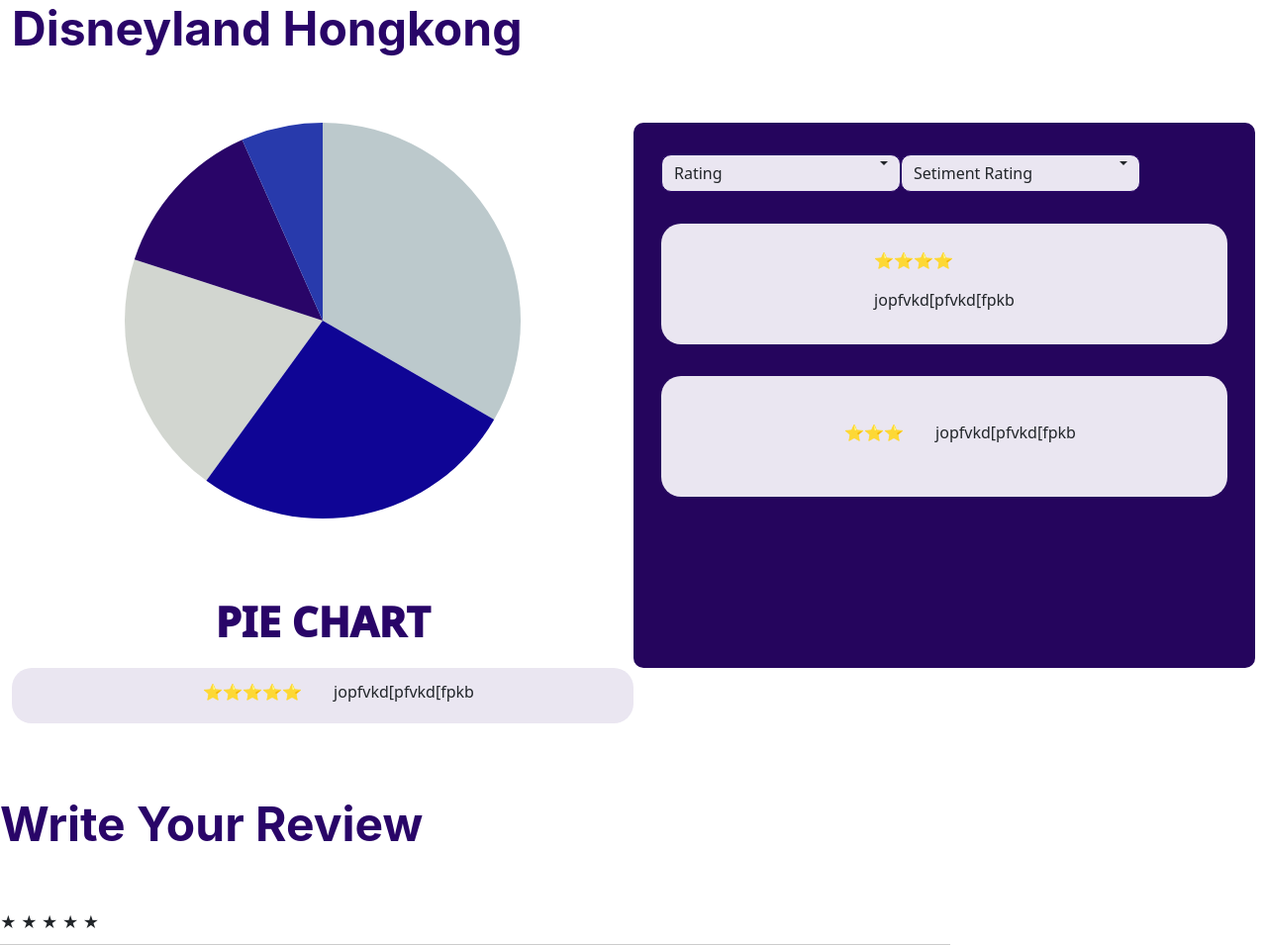
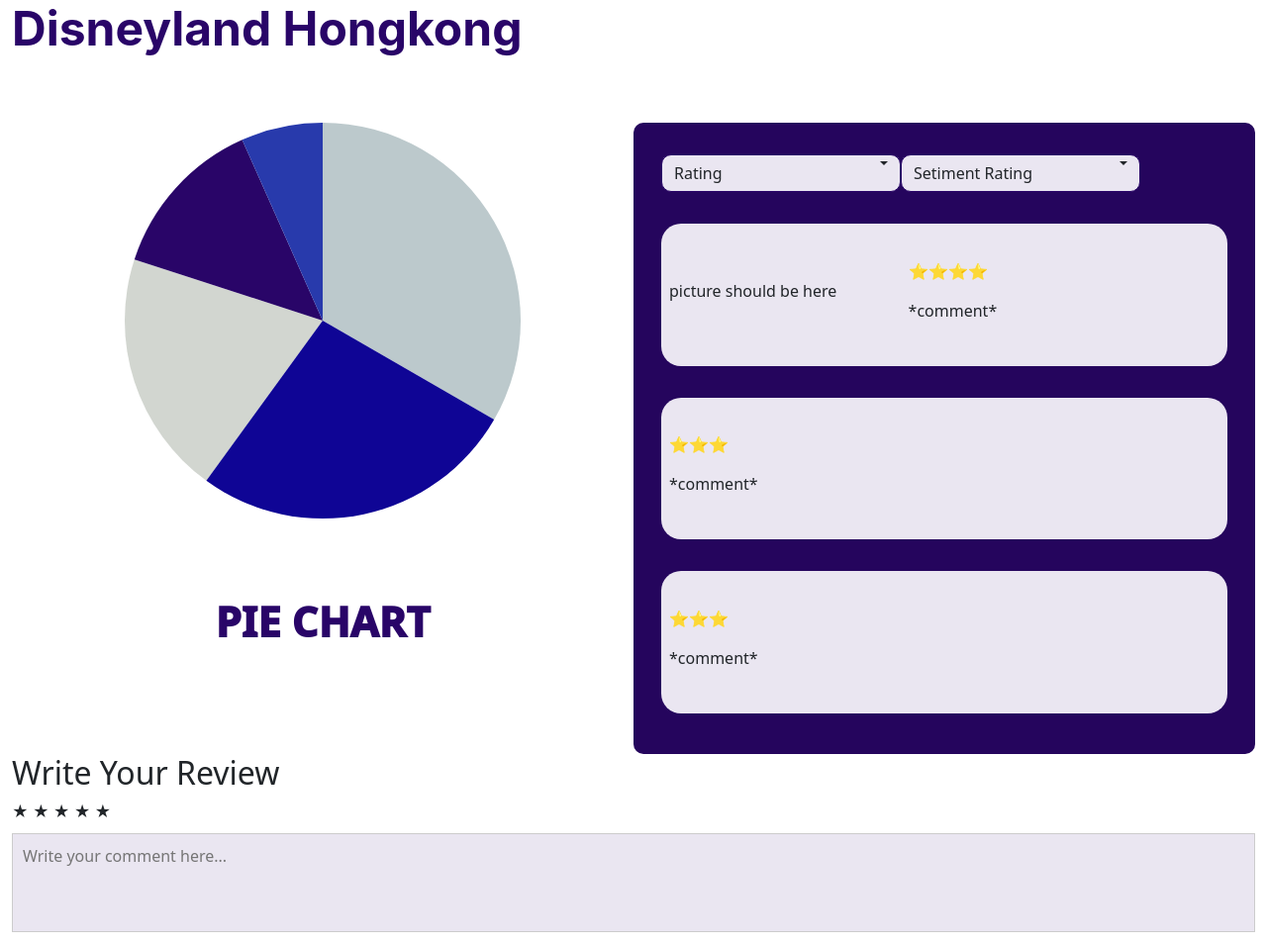
Before and after one commit to Isariyafxk/Disney-Webpages_Coolkidtoolkid, a Django app: page /places in a window 1280 px wide. Shown: the part 739-1694 px from the top of the page at 99% size. Run offline with Django 4.2, Linux system fonts and the light colour scheme.

Commit message:
update #8

```diff
--- a/hello_world/templates/DisneyWebpage/places.html
+++ b/hello_world/templates/DisneyWebpage/places.html
@@ -42,7 +42,8 @@
     }
 
     .comment {
-        display: flex;
+        display: grid;
+        grid-template-columns: 40% 60%;
         height: 25%;
         padding: 32px 24px 24px;
         justify-content: center;
@@ -52,11 +53,13 @@
         background: #EAE6F1;
         margin-bottom: 32px;
     }
-    .addcomment{
-        width: 75%;
+
+    .addcomment {
+        width: 100%;
+        height: 100px;
         margin-top: 10px;
+        border: 1px solid #ccc;
         background: #EAE6F1;
-        border: 1px solid #ccc;
         padding: 10px;
         resize: none;
     }
@@ -68,11 +71,19 @@
         gap: 72px;
     }
 
-    #peopleimage {
+    #eachcomment {
         width: 20px;
         height: 20px;
         border-radius: 50%;
         background: black;
+    }
+
+    #pic {
+        width: 200px;
+        height: 200px;
+        border-radius: 50%;
+        overflow: hidden;
+        background-color: darkgoldenrod;
     }
 </style>
 {% extends 'DisneyWebpage/layout.html' %}
@@ -122,6 +133,7 @@
         </div>
     </div>
 </div>
+<div>
     <div>
         <p class="headtitle">
             Disneyland Hongkong
@@ -178,7 +190,8 @@
         <div class="showcomment">
             <div class="dropdowngroup">
                 <div class="dropdown">
-                <button class="btn dropdown-toggle" type="button" data-bs-toggle="dropdown" aria-expanded="false" style="border-radius: 10 px;
+                    <button class="btn dropdown-toggle" type="button" data-bs-toggle="dropdown" aria-expanded="false"
+                        style="border-radius: 10 px;
                     width: 242px; text-align: left;
                     display: flex;
                     justify-content: space-between;
@@ -199,7 +212,8 @@
                 </div>
 
                 <div class="dropdown">
-                <button class="btn dropdown-toggle" type="button" data-bs-toggle="dropdown" aria-expanded="false" style="border-radius: 10 px;
+                    <button class="btn dropdown-toggle" type="button" data-bs-toggle="dropdown" aria-expanded="false"
+                        style="border-radius: 10 px;
                     width: 242px; text-align: left;
                     display: flex;
                     justify-content: space-between;
@@ -218,28 +232,33 @@
                 </div>
             </div>
             <div class="comment">
-            <div class="peopleimage">
+                <div class="pic">
+                    <p>picture should be here</p>
+                </div>
+                <div class="eachcomment">
                     <p>⭐️⭐️⭐️⭐️</p>
-                <p>jopfvkd[pfvkd[fpkb</p>
+                    <p>*comment*</p>
                 </div>
             </div>
             <div class="comment">
-            <div class="peopleimage"></div>
+                <div class="eachcomment">
                     <p>⭐️⭐️⭐️</p>
-            <p>jopfvkd[pfvkd[fpkb</p>
+                    <p>*comment*</p>
                 </div>
             </div>
             <div class="comment">
-        <div class="peopleimage"></div>
-        <p>⭐️⭐️⭐️⭐️⭐️</p>
-        <p>jopfvkd[pfvkd[fpkb</p>
+                <div class="eachcomment">
+                    <p>⭐️⭐️⭐️</p>
+                    <p>*comment*</p>
+                </div>
+            </div>
+
         </div>
     </div>
 </div>
-</div>
-</div>
+<div class="writereview">
     <div class="review-container">
-    <h2 class="headtitle">Write Your Review</h2>
+        <h2 class="review-title">Write Your Review</h2>
         <div class="rating" id="star-rating">
             <!-- 5-star rating icons -->
             <span class="star" data-rating="1">&#9733;</span>
@@ -260,11 +279,16 @@
             star.addEventListener('click', () => {
                 const rating = star.getAttribute('data-rating');
                 ratingElement.setAttribute('data-selected', rating);
+                stars.forEach(s => s.classList.remove('selected'));
+                for (let i = 0; i < rating; i++) {
+                    stars[i].classList.add('selected');
+                }
             });
         });
 
         commentTextarea.addEventListener('input', (event) => {
-        // You can access the user's comment with: event.target.value
+
         });
     </script>
+</div>
 {% endblock %}
```
Also changed, not shown: hello_world/templates/DisneyWebpage/aboutus.html (+18 -0 lines), hello_world/static/Mond.jpg (added). Lines whose indentation alone changed are shown as unchanged.
